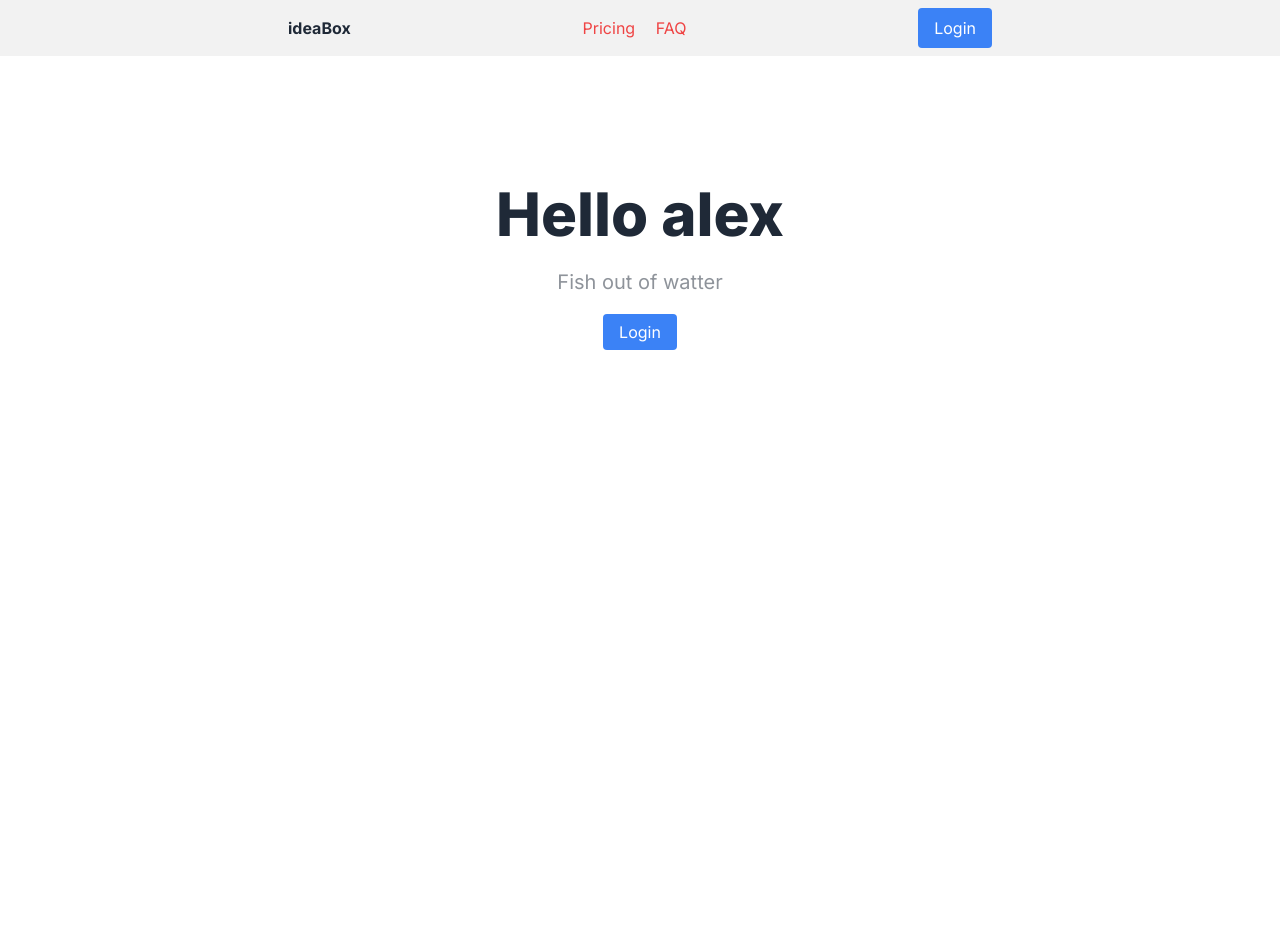
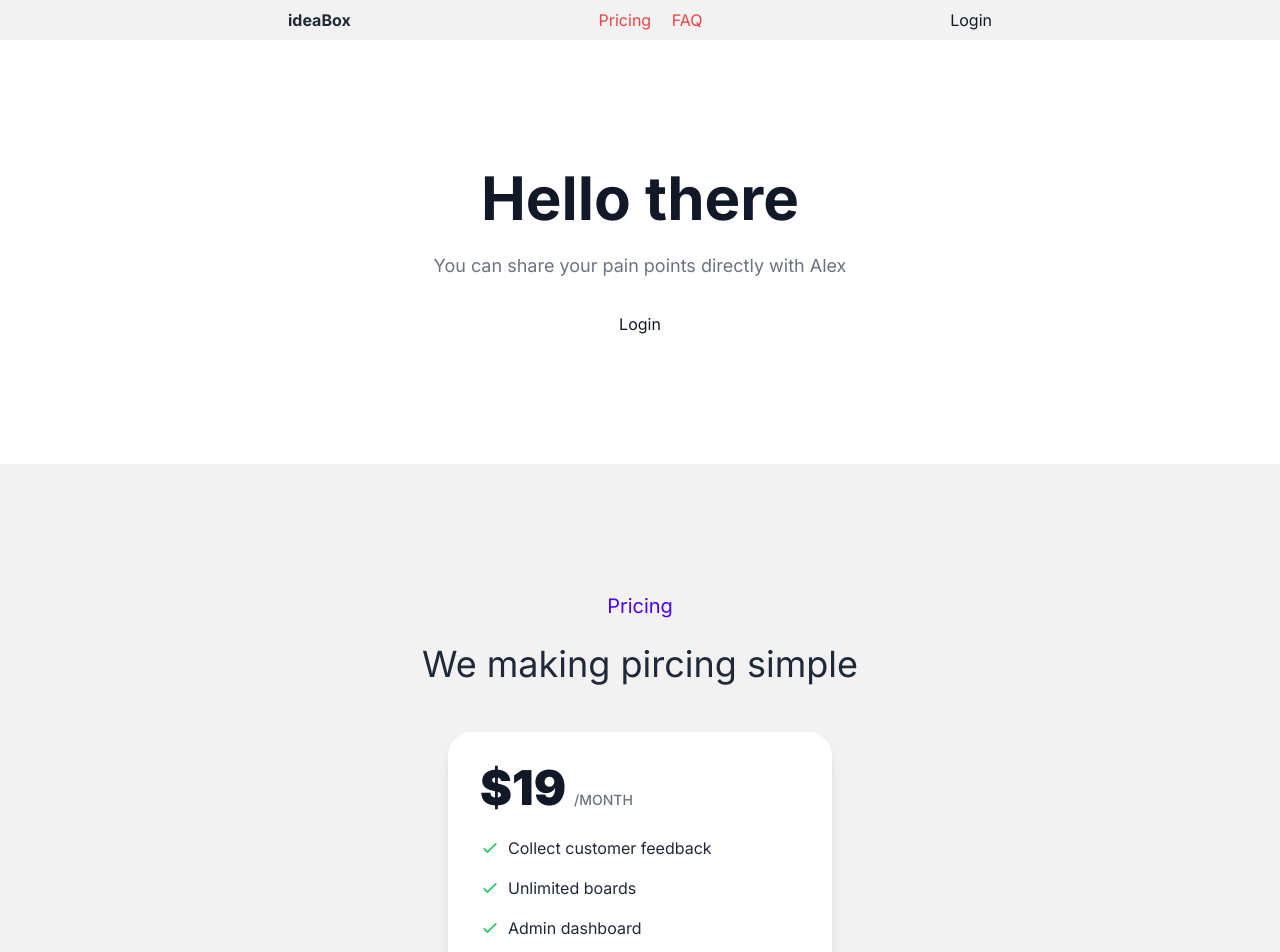
Before and after one commit to alexshibu1/feedback, a Next.js app: page / in a window 1280 px wide. Shown: the top 952 px of the page. Before the commit the page ends 800 px from the top, so only its background shows below. Built offline with nearby package versions, Linux system fonts and the light colour scheme.

Commit message:
Update pricing card and hero section styling

```diff
--- a/app/compondents/buttonlogin.js
+++ b/app/compondents/buttonlogin.js
@@ -1,22 +1,23 @@
 import Link from "next/link";
 
-const ButtonLogin = (props) => {
-  if (props.isLoggedIn) {
-    return (
-      <Link href="/dashboard" className="btn btn-primary">
-        Dashboard
-      </Link>
-    );
-  } else {
+const ButtonLogin = ({ isLoggedIn, name, extraStyle }) => {
+  if (isLoggedIn) {
     return (
       <Link
-        href="/login"
-        className="px-4 py-2 bg-blue-500 text-white rounded hover:bg-blue-600"
+        href="/dashboard"
+        className={`btn btn-primary ${extraStyle ? extraStyle : ""}`}
       >
-        Login
+        Welcome Back {name}
       </Link>
     );
   }
+
+  // Plain text button style
+  return (
+    <button className="!bg-transparent !border-none !p-0 text-gray-900 hover:text-gray-700 text-base font-normal cursor-pointer shadow-none">
+      Login
+    </button>
+  );
 };
 
 export default ButtonLogin;
--- a/app/page.js
+++ b/app/page.js
@@ -1,16 +1,24 @@
-import Image from "next/image";
 import ButtonLogin from "./compondents/buttonlogin";
 
 export default function Home() {
   const isLoggedIn = false;
   const name = "alex";
+
+  const pricingFeatures = [
+    "Collect customer feedback",
+    "Unlimited boards",
+    "Admin dashboard",
+    "24/7 support",
+  ];
+  const greeting1 = `Hello ${isLoggedIn ? name : "there"}`;
+
   return (
     <main>
       <div className="bg-base-200">
         <section className="max-w-3xl mx-auto flex justify-between items-center px-8 py-2">
           <div className="font-bold ">ideaBox</div>
           <div className="space-x-4 text-red-500 max-md:hidden">
-            <a className="link link-hover"> Pricing</a>
+            <a className="link link-hover">Pricing</a>
             <a className="link link-hover"> FAQ</a>
           </div>
           <ButtonLogin isLoggedIn={isLoggedIn} />
@@ -18,14 +26,59 @@ export default function Home() {
       </div>
       <section className="text-center py-32 p-8 max-w-3xl mx-auto">
         <div>
-          <h1 className="text-4xl font-extrabold mb-6 lg:text-6xl">
-            Hello {name}
+          <h1 className="text-5xl font-bold mb-6 text-gray-900 lg:text-6xl">
+            {greeting1}
           </h1>
         </div>
-        <div className="mb-6 text-xl opacity-50">
-          <h2>Fish out of watter</h2>
+        <div className="mb-6 text-lg text-gray-500">
+          <h2>You can share your pain points directly with Alex</h2>
         </div>
-        <ButtonLogin isLoggedIn={isLoggedIn} />
+        <div className="mt-8">
+          <ButtonLogin isLoggedIn={isLoggedIn} />
+        </div>
+      </section>
+
+      {/* pricing section */}
+      <section className="bg-base-200 ">
+        <div className="py-32 p-8 max-w-3xl mx-auto">
+          <p className="text-center text-xl purple-500 color-primary mb-6 text-primary">
+            Pricing
+          </p>
+          <h2 className="text-3xl lg:text-4xl font-extrabolded mb-12 text-center">
+            We making pircing simple
+          </h2>
+          <div className="p-8 bg-white w-96 rounded-3xl mx-auto shadow-lg">
+            <div className="flex gap-2 items-baseline mb-6">
+              <div className="text-5xl font-black text-gray-900">$19</div>
+              <div className="uppercase text-sm font-medium text-gray-500">
+                /month
+              </div>
+            </div>
+            <ul className="space-y-4 mb-6">
+              {pricingFeatures.map((priceItem) => {
+                return (
+                  <li key={priceItem} className="flex items-center">
+                    <svg
+                      className="w-5 h-5 text-green-500 mr-2"
+                      fill="none"
+                      stroke="currentColor"
+                      viewBox="0 0 24 24"
+                    >
+                      <path
+                        strokeLinecap="round"
+                        strokeLinejoin="round"
+                        strokeWidth={2}
+                        d="M5 13l4 4L19 7"
+                      />
+                    </svg>
+                    {priceItem}
+                  </li>
+                );
+              })}
+            </ul>
+            <ButtonLogin isLoggedIn={true} name={name} extraStyle="w-full" />
+          </div>
+        </div>
       </section>
     </main>
   );
```
Also changed, not shown: .eslintrc.json, assets/Screenshot_2025-11-27_at_8.07.46_PM-71119f45-f952-4340-afc6-48d83811b1e1.png (added), assets/Screenshot_2025-11-27_at_8.09.02_PM-12938aef-3af6-4b62-bc22-e979c7566702.png (added).
